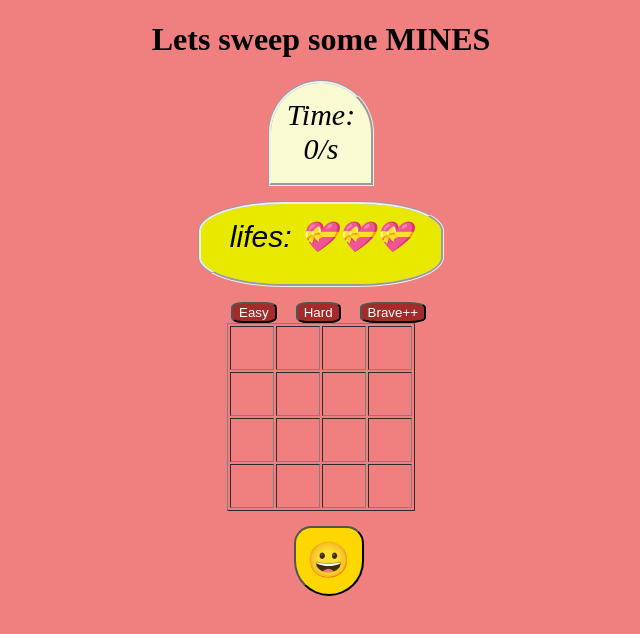
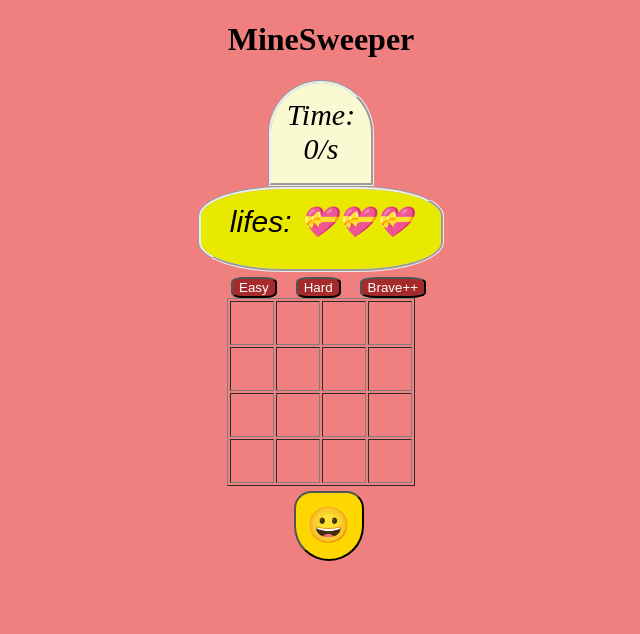
Before and after one commit to shaharhav/mineSweeperCA, a plain HTML site: page index.html in a window 1280 px wide. Shown: the whole page, without its empty margins (319-959 px from the left). Drawn offline with Linux system fonts and the light colour scheme.

Commit message:
Add files via upload
css changes

```diff
--- a/css/main.css
+++ b/css/main.css
@@ -15,7 +15,7 @@ body {
     width: 40px;
     height: 40px;
     text-align: center;
-
+    cursor: pointer;
 }
 
 
@@ -32,7 +32,7 @@ body {
     height: 70px;
     width: 70px;
     background-color: gold;
-    margin-top: 15px;
+    margin-top: 5px;
     font-size: 35px;
     border-bottom-left-radius: 50%;
     border-bottom-right-radius: 50%;
@@ -45,8 +45,8 @@ body {
     position: static;
     background-color: rgb(233, 233, 0);
     margin: auto;
-    margin-top: 15px;
-    margin-bottom: 15px;
+
+    margin-bottom: 5px;
     padding: 15px;
     border-radius: 35%;
     font-family: Arial, Helvetica, sans-serif;
--- a/index.html
+++ b/index.html
@@ -10,7 +10,7 @@
 </head>
 
 <body onload="onInit()" oncontextmenu="return false;">
-    <h1>Lets sweep some MINES</h1>
+    <h1>MineSweeper</h1>
     <div class="timer">Time: <span>LIFE </span>/s</div>
     <div class="lifes">lifes: <span></span></div>
     <button class="button" onclick="onInit()" onclick="stopTime()">Easy</button>
```
